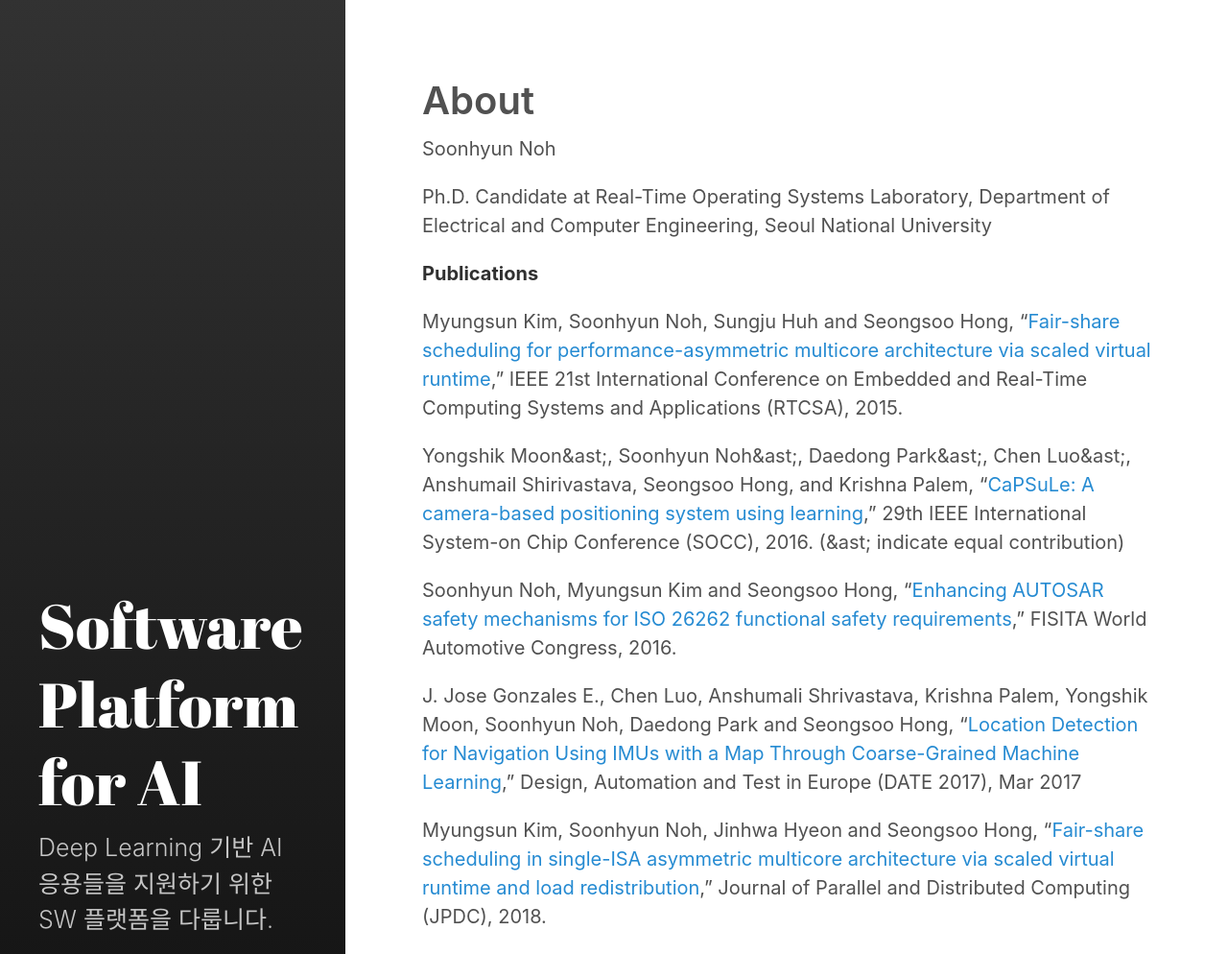
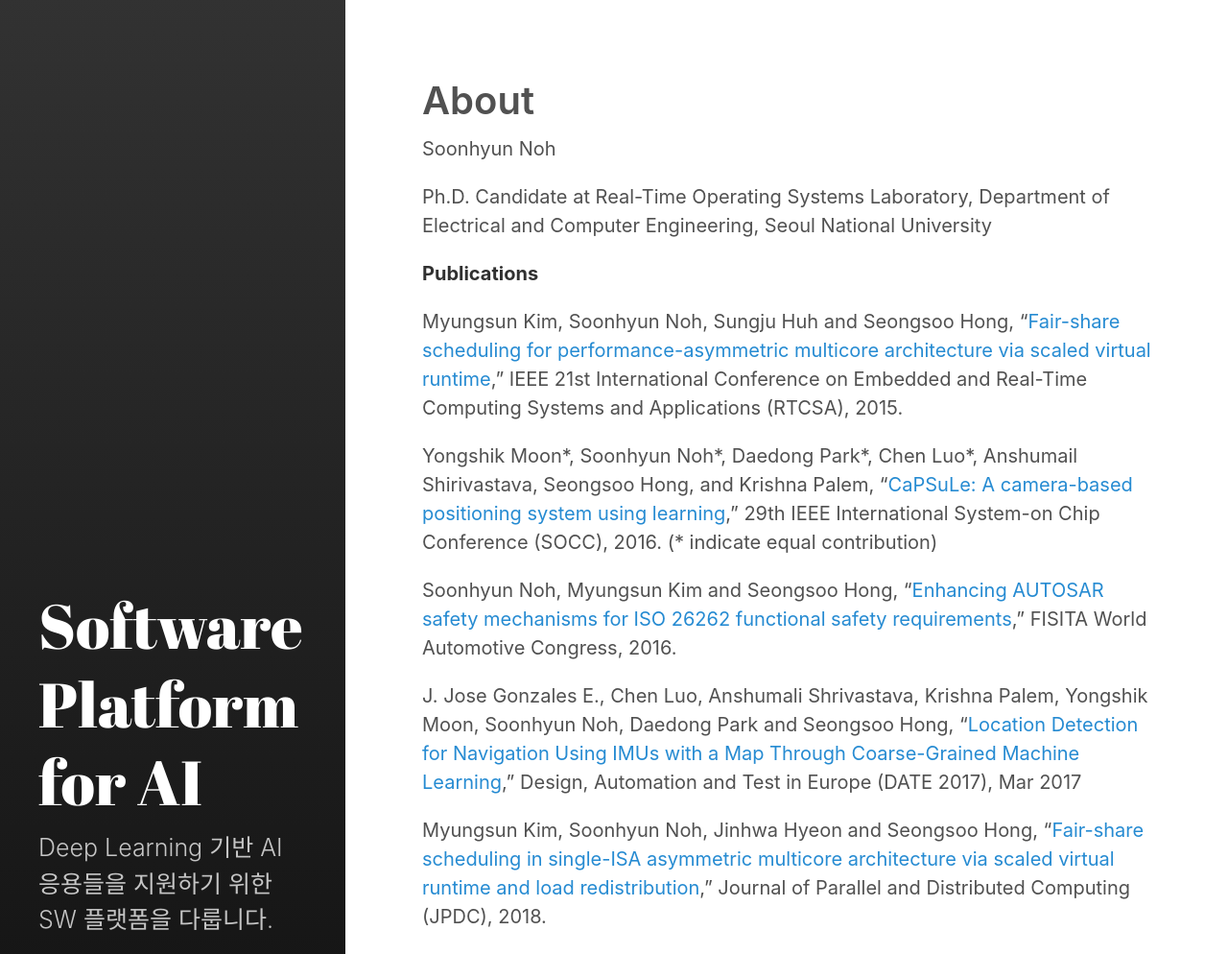
Before and after one commit to shnoh171/shnoh171.github.io, a Jekyll site: the page built from about.md, in a window 1280 px wide, cut to the strip 0-994 px from the top of the page. Shown: the whole strip at 96% size. Built offline with Jekyll 4.4.1, drawn with Linux system fonts in a browser that asks for light colours; some of the changed lines change nothing that is shown.

Commit message:
add publications

```diff
--- a/about.md
+++ b/about.md
@@ -11,7 +11,7 @@ Ph.D. Candidate at Real-Time Operating Systems Laboratory, Department of Electri
 
 Myungsun Kim, Soonhyun Noh, Sungju Huh and Seongsoo Hong, "[Fair-share scheduling for performance-asymmetric multicore architecture via scaled virtual runtime](https://ieeexplore.ieee.org/document/7299846/)," IEEE 21st International Conference on Embedded and Real-Time Computing Systems and Applications (RTCSA), 2015.
 
-Yongshik Moon&ast;, Soonhyun Noh&ast;, Daedong Park&ast;, Chen Luo&ast;, Anshumail Shirivastava, Seongsoo Hong, and Krishna Palem, "[CaPSuLe: A camera-based positioning system using learning](https://ieeexplore.ieee.org/document/7905476/)," 29th IEEE International System-on Chip Conference (SOCC), 2016. (&ast; indicate equal contribution)
+Yongshik Moon\*, Soonhyun Noh\*, Daedong Park\*, Chen Luo\*, Anshumail Shirivastava, Seongsoo Hong, and Krishna Palem, "[CaPSuLe: A camera-based positioning system using learning](https://ieeexplore.ieee.org/document/7905476/)," 29th IEEE International System-on Chip Conference (SOCC), 2016. (\* indicate equal contribution)
 
 Soonhyun Noh, Myungsun Kim and Seongsoo Hong, "[Enhancing AUTOSAR safety mechanisms for ISO 26262 functional safety requirements](http://redwood.snu.ac.kr/wordpress/paper_server.php?file=eGx4cERzMWVHWUIvSVBKeXUzOG1hWFAyTUZQZ2ZUZVJ3emx4TGJaeWNOWEFCbFRVMnVqbnJyZHVmZ3hVYW40OExSY0lrc1lNS0drQXZXVlJiek5OWWc9PQ==)," FISITA World Automotive Congress, 2016.
 
```
